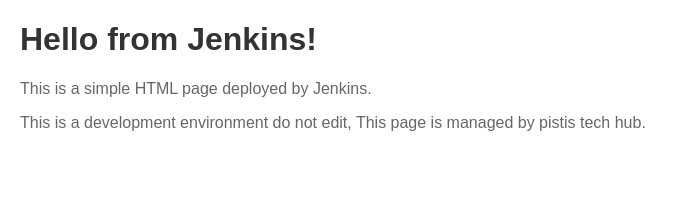
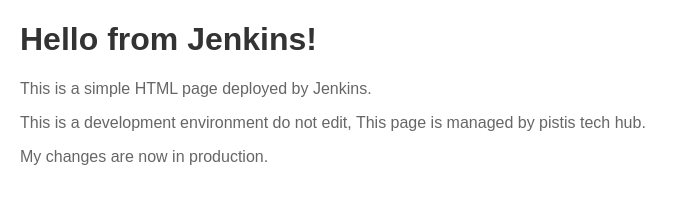
Before and after one commit to PISTIS-Solutions/jenkins-pipeline-lab, a plain HTML site: page index.html in a window 1280 px wide. Shown: the whole page, without its empty margins (0-688 px from the left). Drawn offline with Linux system fonts and the light colour scheme.

Commit message:
deploying to production

```diff
--- a/index.html
+++ b/index.html
@@ -21,5 +21,6 @@
     <h1>Hello from Jenkins!</h1>
     <p>This is a simple HTML page deployed by Jenkins.</p>
     <p>This is a development environment do not edit, This page is managed by pistis tech hub.</p>
+    <p>My changes are now in production.</p>
 </body>
 </html>
```
